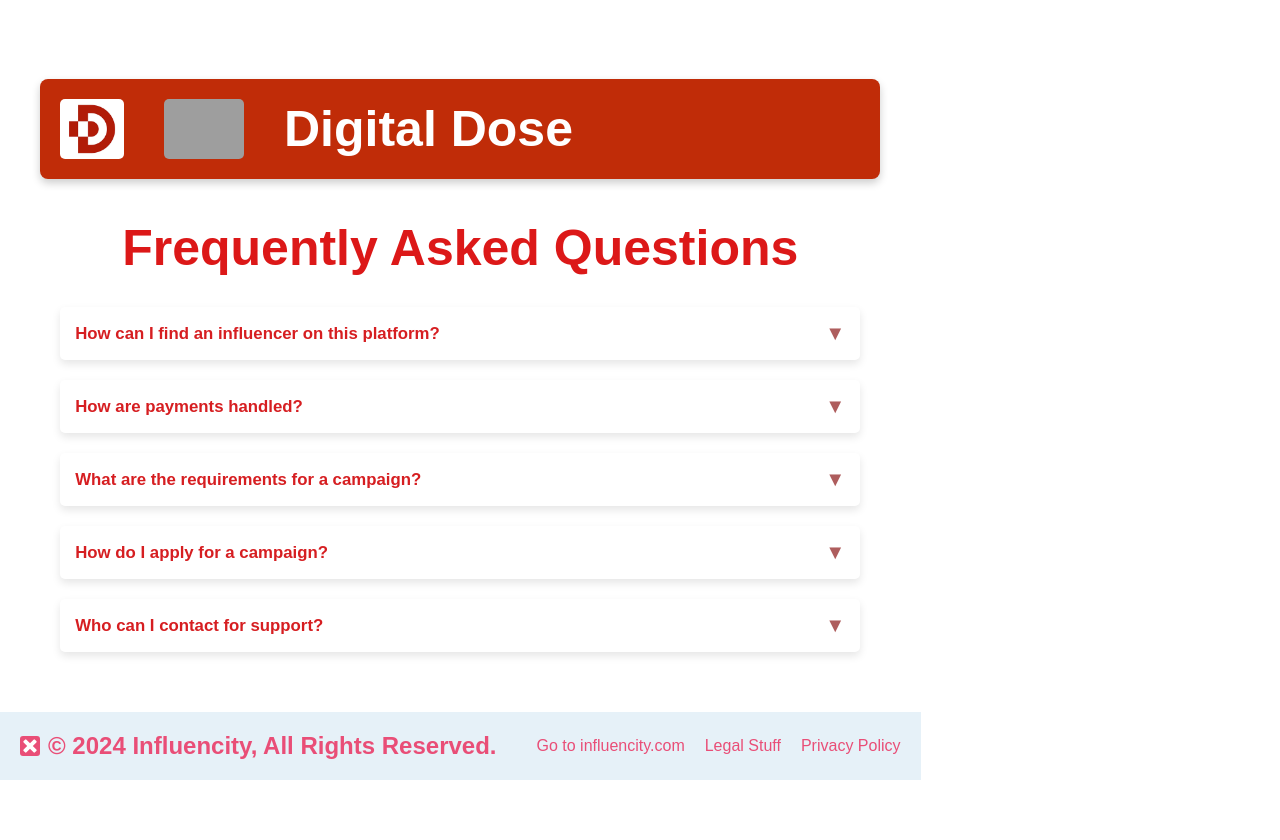
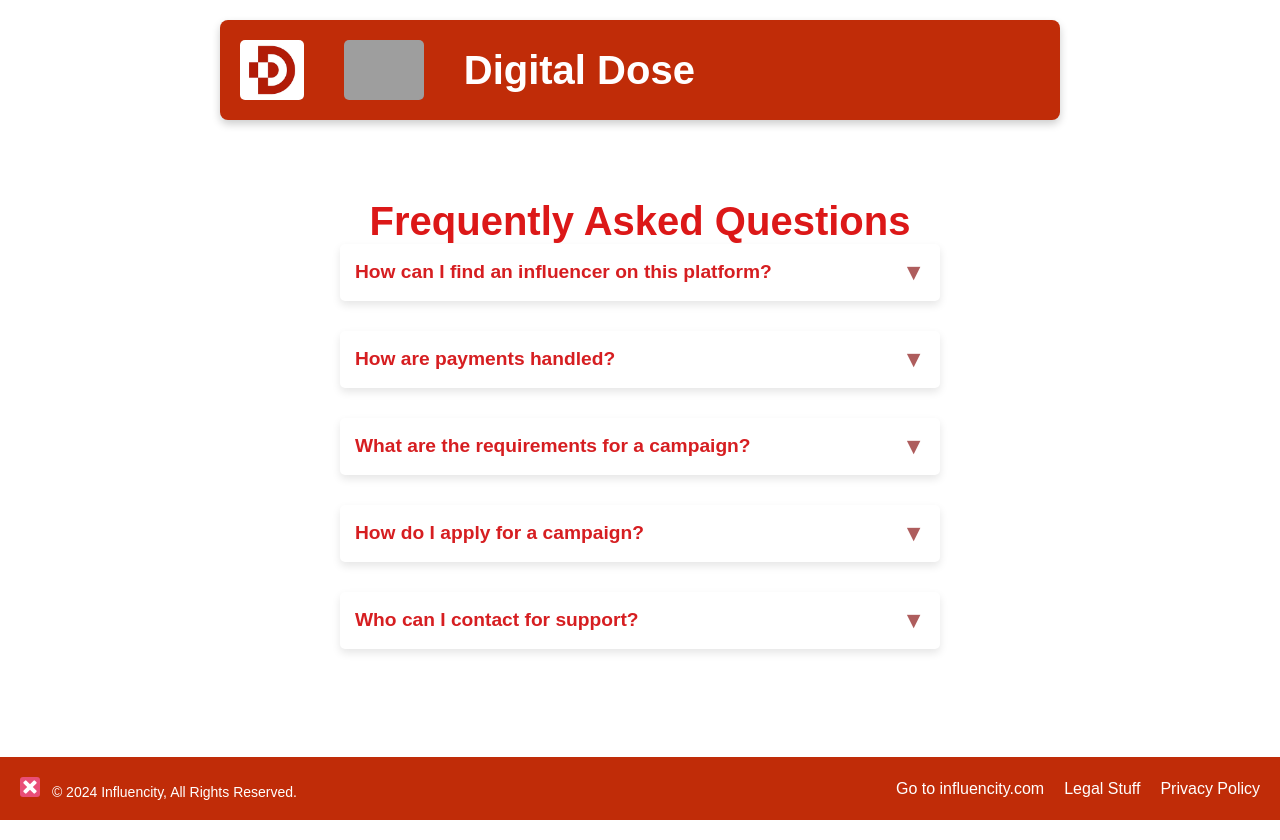
Before and after one commit to Ompalve62/INSTA-INSIGHTS-, a Django app: page /faqs_link in a window 1280 px wide. Before the commit the page ends 780 px from the top, so only its background shows below. Run offline with Django 4.2, Linux system fonts and the light colour scheme; grey boxes are pictures that could not be loaded.

Commit message:
Om Commit

```diff
--- a/scrapping/templates/faq.html
+++ b/scrapping/templates/faq.html
@@ -13,10 +13,9 @@
             flex-direction: column;
             align-items: center;
             background-color: white;
-
             justify-content: space-between;
-
-
+            min-height: 100vh;
+        }
         .box {
             width: 800px;
             padding: 20px;
@@ -35,7 +34,7 @@
         }
 
         h1 {
-            font-size: 50px;
+            font-size: 40px;
             margin: 0;
             color: white;
         }
@@ -47,7 +46,7 @@
         }
 
         .faq-container {
-            max-width: 800px;
+            max-width: 600px;
             width: 100%;
             margin: auto;
         }
@@ -55,11 +54,11 @@
         .faq-container h1 {
             color: rgb(220, 24, 24);
             text-align: center;
-            margin-bottom: 30px;
+            margin-top: 0px;
         }
 
         .faq-section {
-            margin-bottom: 20px;
+            margin-bottom: 30px;
             padding: 15px;
             border-radius: 5px;
             background-color: white;
@@ -103,18 +102,18 @@
         footer {
             width: 100%;
             padding: 20px;
-            background-color: #e6f1f8;
+            background-color: #c02c08;
             display: flex;
             align-items: center;
 
             justify-content: space-between;
-            color: #666;
+            color: white;
             font-size: 14px;
             margin-top: 40px;
         }
 
             justify-content: space-around;
-            color: #666;
+            color: white;
             font-size: 14px;
             margin-top: 40px;
             position: fixed;
@@ -125,7 +124,7 @@
         .logo {
             display: flex;
             align-items: center;
-            color: #e94e77;
+            color: white;
             font-size: 24px;
             font-weight: bold;
         }
@@ -168,7 +167,7 @@
 
         .footer-links a {
             text-decoration: none;
-            color: #e94e77;
+            color: white;
 
             font-size: 1rem;
      }
--- a/scrapping/templates/profile.html
+++ b/scrapping/templates/profile.html
@@ -135,7 +135,7 @@ body {
 <div class="row">
     <div class="col-md-3 profile-sidebar">
         <ul class="sidebar-menu">
-            <li><a href="#">General</a></li>
+            <a href="#">General</a>
             <li><a href="#">Account Default</a></li>
             <li><a href="#">Products & Billing</a></li>
             <li><a href="#">Communication</a></li>
```
Also changed, not shown: scrapping/templates/dashboard.html (+7 -6 lines), scrapping/db.sqlite3.
